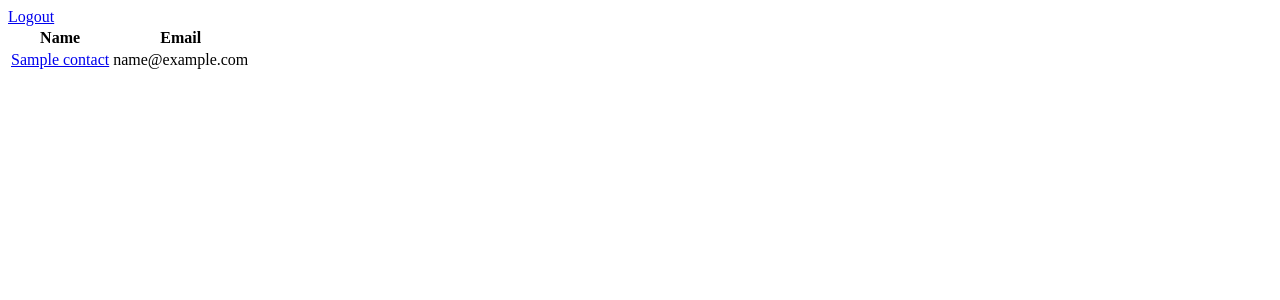
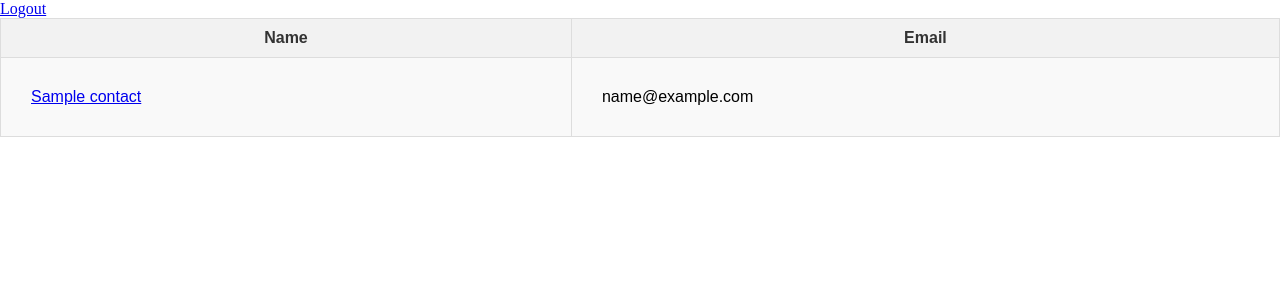
Before and after one commit to Caio-nic/Contact-Cake-Admin, a CakePHP app: the page made by www/app/View/Contacts/index.ctp in a window 1280 px wide. Shown: the top 300 px of the page. Run offline with PHP 8.4 and a stand-in for CakePHP, Linux system fonts and the light colour scheme; the template is opened without the code that fills it: most values are stand-ins (such as "Sample title", 1, 10 or a date in 2020); some libraries are stand-ins or nearby versions.

Commit message:
css table and the beforeFilter released only to the controller

```diff
--- a/www/app/Controller/AppController.php
+++ b/www/app/Controller/AppController.php
@@ -52,8 +52,5 @@ class AppController extends Controller {
         ),
         'Flash'
     );
-    //ações permtiidas sem autenticação
-    public function beforeFilter() {
-        $this->Auth->allow('login', 'add');
-    }
+
 }
--- a/www/app/Controller/ContactsController.php
+++ b/www/app/Controller/ContactsController.php
@@ -10,7 +10,6 @@ class ContactsController extends AppController {
         if (!$id) {
             throw new NotFoundException(__('Invalid contact'));
         }
-
         $contact = $this->Contact->findById($id);
         if (!$contact) {
             throw new NotFoundException(__('Invalid contact'));
--- a/www/app/Controller/UsersController.php
+++ b/www/app/Controller/UsersController.php
@@ -34,6 +34,7 @@ class UsersController extends AppController {
    //ações permtiidas sem autenticação
    public function beforeFilter() {
     $this->Auth->allow('login', 'add');
+    }
 }
-}
+
 ?>
--- a/www/app/View/Contacts/index.ctp
+++ b/www/app/View/Contacts/index.ctp
@@ -1,6 +1,10 @@
+
 <!DOCTYPE html>
 <html>
-
+<?php
+	echo $this->fetch('css');
+    echo $this->Html->css('contact');
+?>
 <head>
     <?php echo $this->Html->charset(); ?>
 </head>
@@ -8,8 +12,7 @@
 <body>
     <div class="content_container">
         <a href="/users/logout">Logout</a>
-        <section>
-            <table class="table_container">
+            <table>
                 <tr>
                     <th>Name</th>
                     <th>Email</th>
@@ -20,13 +23,13 @@
                             <?php echo $this->Html->link(
                                 $contact['Contact']['name'],
                                 array('controller' => 'contacts', 'action' => 'view', $contact['Contact']['id'])
-                            ); ?></td>
+                            ); ?>
+                        </td>
                         <td>
                             <?php echo $contact['Contact']['email']; ?>
                         </td>
                     </tr>
                 <?php endforeach; ?>
             </table>
-        </section>
     </div>
 </body>
--- a/www/app/View/Contacts/view.ctp
+++ b/www/app/View/Contacts/view.ctp
@@ -7,12 +7,10 @@
 
 <body>
     <div class="container">
-        <aside >
-            <a href="/users/logout">Logout</a>
-        </aside>
         <section class="content_section">
             <div class="message_container">
                 <div>
+                    <a href="/contacts">voltar</a>
                     <p><?php echo ($contact['Contact']['name']); ?></p>
                     <p><?php echo ($contact['Contact']['email']); ?></p>
                 </div>
--- a/www/app/webroot/css/contact.css
+++ b/www/app/webroot/css/contact.css
@@ -74,3 +74,26 @@ body {
 .confirmation {
   color: rgb(0, 0, 0);
 }
+
+table {
+  width: 100%;
+  border-collapse: collapse;
+  font-family: Arial, sans-serif;
+  /* min-width: 1000px; */
+  align-items: center;
+}
+th {
+  background-color: #f2f2f2;
+  color: #333;
+  font-weight: bold;
+  padding: 10px;
+  border: 1px solid #ddd;
+}
+td {
+  padding: 30px;
+  border: 1px solid #ddd;
+}
+
+tr:nth-child(even) {
+  background-color: #f9f9f9;
+}
```
